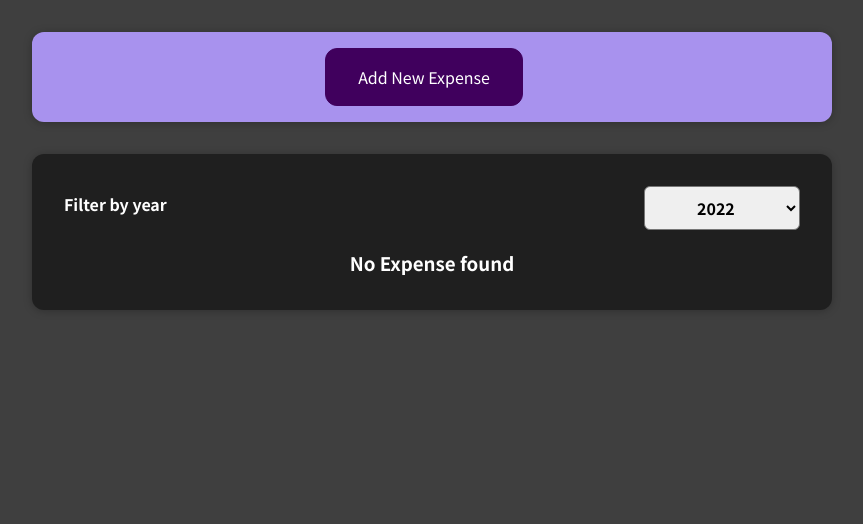
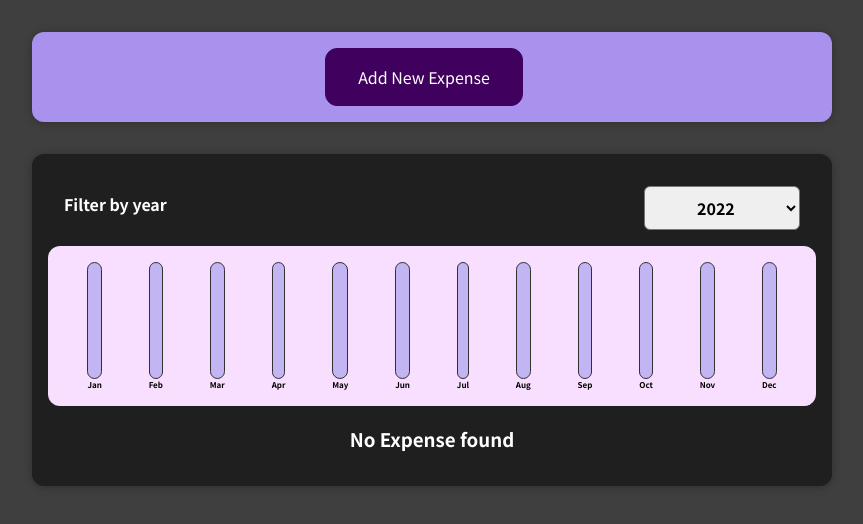
Before and after one commit to GeethasriIrudayasamy/Expense_Tracker_1, a React (Create React App) app: page / in a window 1280 px wide. Shown: the top 524 px of the page, without its empty margins (208-1071 px from the left). Built offline with nearby package versions, Linux system fonts and the light colour scheme.

Commit message:
Chart feature added

```diff
--- /dev/null
+++ b/src/Components/Chart/Chart.css
@@ -0,0 +1,9 @@
+.chart {
+    padding: 1rem;
+    border-radius: 12px;
+    background-color: #f8dfff;
+    text-align: center;
+    display: flex;
+    justify-content: space-around;
+    height: 10rem;
+}
--- /dev/null
+++ b/src/Components/Chart/Chart.js
@@ -0,0 +1,22 @@
+import ChartBar from "./ChartBar";
+import "./Chart.css";
+
+const Chart = (props) => {
+    const dataPointValue = props.dataPoints.map((dataPoint) => dataPoint.value);
+    const totalMaxValue = Math.max(...dataPointValue);
+
+    return (
+        <div className="chart">
+            {props.dataPoints.map((dataPoint) => (
+                <ChartBar
+                    key={dataPoint.label}
+                    value={dataPoint.value}
+                    label={dataPoint.label}
+                    max={totalMaxValue}
+                />
+            ))}
+        </div>
+    );
+};
+
+export default Chart;
--- /dev/null
+++ b/src/Components/Chart/ChartBar.css
@@ -0,0 +1,30 @@
+.chart-bar {
+    height: 100%;
+    display: flex;
+    flex-direction: column;
+    align-items: center;
+}
+
+.chart-bar__inner {
+    height: 100%;
+    width: 100%;
+    border: 1px solid #313131;
+    border-radius: 12px;
+    background-color: #c3b4f3;
+    overflow: hidden;
+    display: flex;
+    flex-direction: column;
+    justify-content: flex-end;
+}
+
+.chart-bar__fill {
+    background-color: #4826b9;
+    width: 100%;
+    transition: all 0.3s ease-out;
+}
+
+.chart-bar__label {
+    font-weight: bold;
+    font-size: 0.5rem;
+    text-align: center;
+}
--- /dev/null
+++ b/src/Components/Chart/ChartBar.js
@@ -0,0 +1,23 @@
+import "./ChartBar.css";
+
+const ChartBar = (props) => {
+    let barFillHeight = "0%";
+
+    if (props.max > 0) {
+        barFillHeight = Math.round((props.value / props.max) * 100) + "%";
+    }
+
+    return (
+        <div className="chart-bar">
+            <div className="chart-bar__inner">
+                <div
+                    className="chart-bar__fill"
+                    style={{ height: barFillHeight }}
+                ></div>
+            </div>
+            <div className="chart-bar__label">{props.label}</div>
+        </div>
+    );
+};
+
+export default ChartBar;
--- /dev/null
+++ b/src/Components/ExpenseDetails/ExpenseChart.js
@@ -0,0 +1,27 @@
+import Chart from "../Chart/Chart";
+
+const ExpenseChart = (props) => {
+    const chartDataPoints = [
+        { label: "Jan", value: 0 },
+        { label: "Feb", value: 0 },
+        { label: "Mar", value: 0 },
+        { label: "Apr", value: 0 },
+        { label: "May", value: 0 },
+        { label: "Jun", value: 0 },
+        { label: "Jul", value: 0 },
+        { label: "Aug", value: 0 },
+        { label: "Sep", value: 0 },
+        { label: "Oct", value: 0 },
+        { label: "Nov", value: 0 },
+        { label: "Dec", value: 0 },
+    ];
+
+    for (const expense of props.expenses) {
+        const expenseMonth = expense.date.getMonth();
+        chartDataPoints[expenseMonth].value += expense.amount;
+    }
+
+    return <Chart dataPoints={chartDataPoints} />;
+};
+
+export default ExpenseChart;
--- a/src/Components/ExpenseDetails/Expenses.js
+++ b/src/Components/ExpenseDetails/Expenses.js
@@ -2,6 +2,7 @@
 import Card from "../Card/Card";
 import ExpenseList from "../ExpenseList/ExpenseList";
 import ExpensesFilter from "../ExpenseFilter/ExpenseFilter";
+import ExpenseChart from "./ExpenseChart";
 
 const Expenses = (props) => {
     const [filteredYear, setFilteredYear] = useState("2022");
@@ -20,6 +21,7 @@
                 selected={filteredYear}
                 onChangeFilter={filterChangeHandler}
             />
+            <ExpenseChart expenses={filteredExpenses} />
             <ExpenseList item={filteredExpenses} />
         </Card>
     );
--- a/src/Components/ExpenseForm/ExpenseForm.js
+++ b/src/Components/ExpenseForm/ExpenseForm.js
@@ -24,7 +24,7 @@
         event.preventDefault();
         const ExpenseData = {
             title: enteredTitle,
-            amount: enteredAmount,
+            amount: +enteredAmount,
             date: new Date(enteredDate),
         };
 
--- a/src/Components/ExpenseList/ExpenseList.js
+++ b/src/Components/ExpenseList/ExpenseList.js
@@ -7,7 +7,6 @@
             key={data.id}
             date={data.date}
             title={data.title}
-            location={data.location}
             amount={data.amount}
         ></ExpenseItem>
     ));
```
